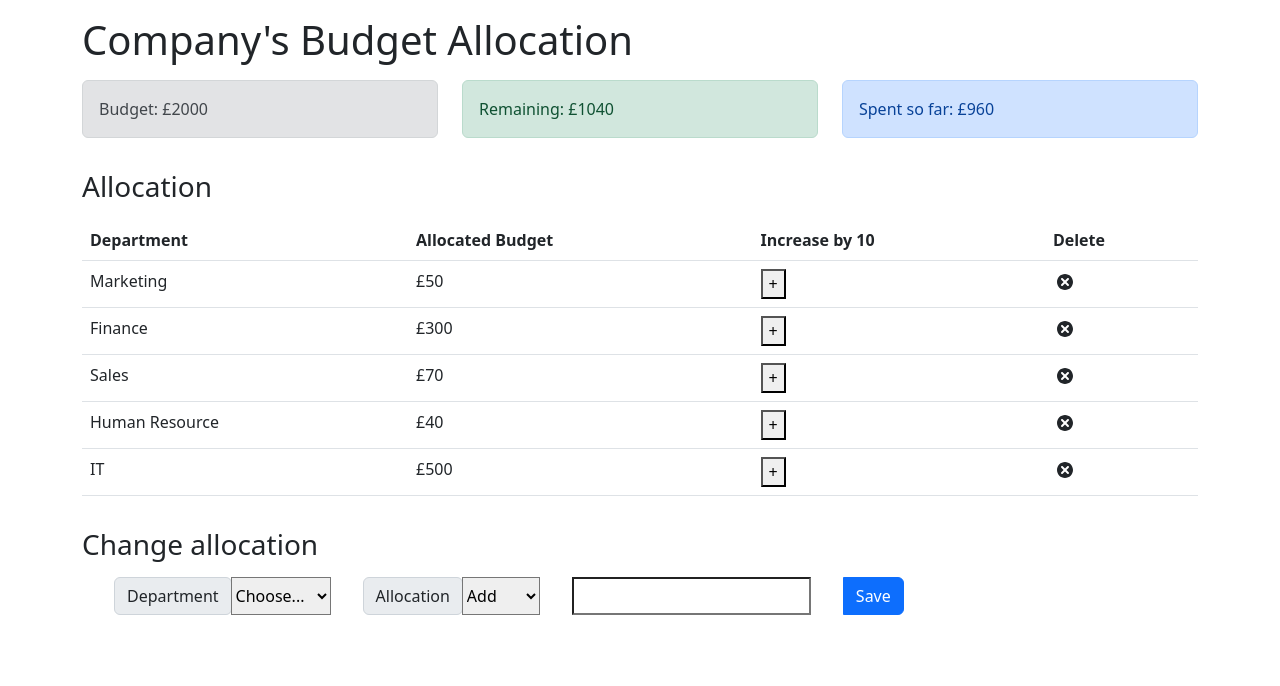
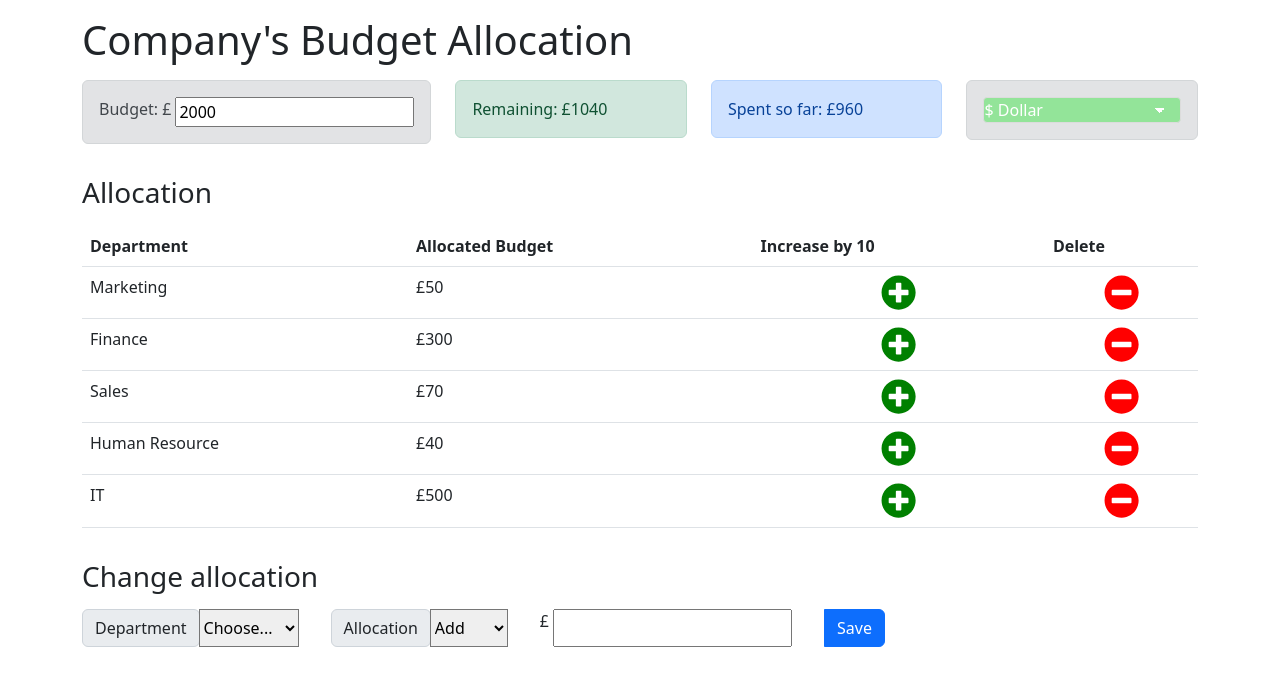
Before and after one commit to ibm-developer-skills-network/ejtos-react_budget_app, a React (Create React App) app: page / in a window 1280 px wide. Shown: the top 686 px of the page. Built offline with nearby package versions, Linux system fonts and the light colour scheme.

Commit message:
Final project
Signed-off-by: Wilfrido Araujo <waraujo@ia.com.mx>

```diff
--- a/src/App.js
+++ b/src/App.js
@@ -8,6 +8,7 @@ import Remaining from './components/Remaining';
 import ExpenseTotal from './components/ExpenseTotal';
 import ExpenseList from './components/ExpenseList';
 import AllocationForm from './components/AllocationForm';
+import Currency from './components/Currency';
 
 // Add code to import the other components here under
 
@@ -30,6 +31,10 @@ const App = () => {
                         <div className='col-sm'>
                             <ExpenseTotal />
                         </div>
+
+                        <div className='col-sm'>
+                            <Currency />
+                        </div>
                     </div>
                     <h3 className='mt-3'>Allocation</h3>
                     <div className='row mt-3'>
@@ -42,7 +47,6 @@ const App = () => {
                         <div className='col-sm'>
                             <AllocationForm />
                         </div>
-
                     </div>
             </div>
         </AppProvider>
--- a/src/components/AllocationForm.js
+++ b/src/components/AllocationForm.js
@@ -2,7 +2,7 @@ import React, { useContext, useState } from 'react';
 import { AppContext } from '../context/AppContext';
 
 const AllocationForm = (props) => {
-    const { dispatch,remaining  } = useContext(AppContext);
+    const { dispatch,remaining, currency  } = useContext(AppContext);
 
     const [name, setName] = useState('');
     const [cost, setCost] = useState('');
@@ -33,11 +33,13 @@ const AllocationForm = (props) => {
             }
     };
 
+
+
     return (
         <div>
             <div className='row'>
 
-            <div className="input-group mb-3" style={{ marginLeft: '2rem' }}>
+            <div className="input-group mb-3 d-flex flex-nowrap">
                     <div className="input-group-prepend">
                 <label className="input-group-text" htmlFor="inputGroupSelect01">Department</label>
                   </div>
@@ -58,15 +60,17 @@ const AllocationForm = (props) => {
                         <option defaultValue value="Add" name="Add">Add</option>
                 <option value="Reduce" name="Reduce">Reduce</option>
                   </select>
-
+                    <div className="d-flex flex-nowrap" style={{ marginLeft: '2rem'}}>
+                    {currency}
                     <input
                         required='required'
                         type='number'
                         id='cost'
                         value={cost}
-                        style={{ marginLeft: '2rem' , size: 10}}
+                        style={{ marginLeft: '.25rem', size: 10}}
                         onChange={(event) => setCost(event.target.value)}>
                         </input>
+                    </div>
 
                     <button className="btn btn-primary" onClick={submitEvent} style={{ marginLeft: '2rem' }}>
                         Save
--- a/src/components/Budget.js
+++ b/src/components/Budget.js
@@ -1,10 +1,45 @@
 import React, { useContext } from 'react';
 import { AppContext } from '../context/AppContext';
 const Budget = () => {
-    const { budget } = useContext(AppContext);
+    const { budget, expenses, currency, dispatch } = useContext(AppContext);
+
+    const totalExpenses = expenses.reduce((total, item) => {
+        return (total += item.cost);
+    }, 0);
+
+    const handleChangeBudget = value => {
+        if(value<=20000 && value >= totalExpenses){
+            dispatch({
+                type: 'SET_BUDGET',
+                payload: value,
+            });
+        }
+        else if(value>20000){
+            const msg = `The value cannot exceed remaining funds ${currency}20,000`
+            alert(msg);
+        }
+        else {
+            alert("You cannot reduce the budget value lower than the spending");
+        }
+    }
+
     return (
         <div className='alert alert-secondary'>
-            <span>Budget: £{budget}</span>
+            <span className="d-flex flex-nowrap">
+                <div className="d-flex flex-nowrap" style={{whiteSpace:'nowrap'}}>
+                Budget: {currency}
+                </div>
+                <input
+                className="flex-fill"
+                required='required'
+                type='number'
+                id='budget'
+                step="10"
+                value={budget}
+                style={{ marginLeft: '.25rem'}}
+                onChange={(event) => handleChangeBudget(event.target.value)}>
+                </input>
+            </span>
         </div>
     );
 };
--- /dev/null
+++ b/src/components/Currency.js
@@ -0,0 +1,26 @@
+import React, { useContext } from 'react';
+import { AppContext } from '../context/AppContext';
+const Currency = () => {
+    const { dispatch } = useContext(AppContext);
+
+
+
+    const handleChangeCurrency = value => {
+        dispatch({
+            type: 'CHG_CURRENCY',
+            payload: value,
+        })
+    }
+
+    return (
+        <div className='alert alert-secondary'>
+            <select className="custom-select-react w-full" name="Location" id="Location" onChange={event=>handleChangeCurrency(event.target.value)}>
+                <option value="$">$ Dollar</option>
+                <option value="£">£ Pound</option>
+                <option value="€">€ Euro</option>
+                <option value="₹">₹ Ruppee</option>
+            </select>
+        </div>
+    );
+};
+export default Currency;
--- a/src/components/ExpenseItem.js
+++ b/src/components/ExpenseItem.js
@@ -1,16 +1,16 @@
 import React, { useContext } from 'react';
-import { TiDelete } from 'react-icons/ti';
+import { FaPlusCircle, FaMinusCircle } from 'react-icons/fa';
 import { AppContext } from '../context/AppContext';
 
 const ExpenseItem = (props) => {
-    const { dispatch } = useContext(AppContext);
+    const { dispatch, currency } = useContext(AppContext);
 
-    const handleDeleteExpense = () => {
+    /* const handleDeleteExpense = () => {
         dispatch({
             type: 'DELETE_EXPENSE',
             payload: props.id,
         });
-    };
+    }; */
 
     const increaseAllocation = (name) => {
         const expense = {
@@ -25,12 +25,25 @@ const ExpenseItem = (props) => {
 
     }
 
+    const decreaseAllocation = (name) => {
+        const expense = {
+            name: name,
+            cost: 10,
+        };
+
+        dispatch({
+            type: 'RED_EXPENSE',
+            payload: expense
+        });
+
+    }
+
     return (
         <tr>
         <td>{props.name}</td>
-        <td>£{props.cost}</td>
-        <td><button onClick={event=> increaseAllocation(props.name)}>+</button></td>
-        <td><TiDelete size='1.5em' onClick={handleDeleteExpense}></TiDelete></td>
+        <td>{currency}{props.cost}</td>
+        <td className="text-center"><FaPlusCircle size='2.2em' color="green" onClick={event=> increaseAllocation(props.name)}>+</FaPlusCircle></td>
+        <td className="text-center"><FaMinusCircle size='2.2em' color="red" onClick={event=>decreaseAllocation(props.name)}></FaMinusCircle></td>
         </tr>
     );
 };
--- a/src/components/ExpenseTotal.js
+++ b/src/components/ExpenseTotal.js
@@ -1,13 +1,13 @@
 import React, { useContext } from 'react';
 import { AppContext } from '../context/AppContext';
 const ExpenseTotal = () => {
-    const { expenses } = useContext(AppContext);
+    const { expenses, currency } = useContext(AppContext);
     const totalExpenses = expenses.reduce((total, item) => {
         return (total += item.cost);
     }, 0);
     return (
         <div className='alert alert-primary'>
-            <span>Spent so far: £{totalExpenses}</span>
+            <span>Spent so far: {currency}{totalExpenses}</span>
         </div>
     );
 };
--- a/src/components/Remaining.js
+++ b/src/components/Remaining.js
@@ -1,14 +1,14 @@
 import React, { useContext } from 'react';
 import { AppContext } from '../context/AppContext';
 const Remaining = () => {
-    const { expenses, budget } = useContext(AppContext);
+    const { expenses, budget, currency } = useContext(AppContext);
     const totalExpenses = expenses.reduce((total, item) => {
         return (total = total + item.cost);
     }, 0);
     const alertType = totalExpenses > budget ? 'alert-danger' : 'alert-success';
     return (
         <div className={`alert ${alertType}`}>
-            <span>Remaining: £{budget - totalExpenses}</span>
+            <span>Remaining: {currency}{budget - totalExpenses}</span>
         </div>
     );
 };
--- a/src/index.css
+++ b/src/index.css
@@ -11,3 +11,58 @@ code {
   font-family: source-code-pro, Menlo, Monaco, Consolas, 'Courier New',
     monospace;
 }
+
+.custom-select-react {
+    width: 100%;
+    background-color: #93e499;
+    border: thin solid gainsboro;
+    border-radius: 4px;
+    display: inline-block;
+    font: inherit;
+    margin: 0;
+    -webkit-box-sizing: border-box;
+    -moz-box-sizing: border-box;
+    box-sizing: border-box;
+    -webkit-appearance: none;
+    -moz-appearance: none;
+    background-image:
+      linear-gradient(45deg, transparent 50%, white 50%),
+      linear-gradient(135deg, white 50%, transparent 50%),
+      linear-gradient(to right, #93e499, #93e499);
+    background-position:
+      calc(100% - 20px) calc(.5em + 2px),
+      calc(100% - 15px) calc(.5em + 2px),
+      100% 0;
+    background-size:
+      5px 5px,
+      5px 5px,
+      2.5em 2.5em;
+    background-repeat: no-repeat;
+    color:white;
+  }
+
+  .custom-select-react:focus {
+    background-image:
+      linear-gradient(45deg, white 50%, transparent 50%),
+      linear-gradient(135deg, transparent 50%, white 50%),
+      linear-gradient(to right, #93e499, #93e499);
+    background-position:
+      calc(100% - 15px) .5em,
+      calc(100% - 20px) .5em,
+      100% 0;
+    background-size:
+      5px 5px,
+      5px 5px,
+      2.5em 2.5em;
+    background-repeat: no-repeat;
+    border-color: gainsboro;
+    outline: 0;
+  }
+
+  .custom-select-react *{
+      color: black;
+  }
+
+  .custom-select-react *:focus{
+      background-color: white;
+  }
```
